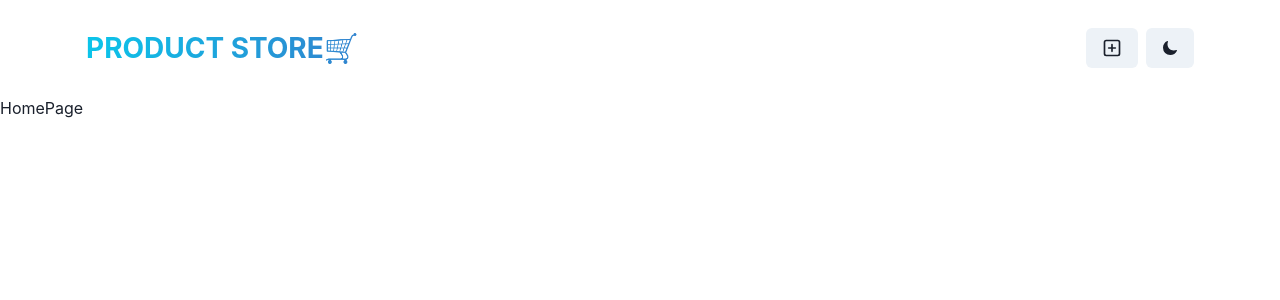
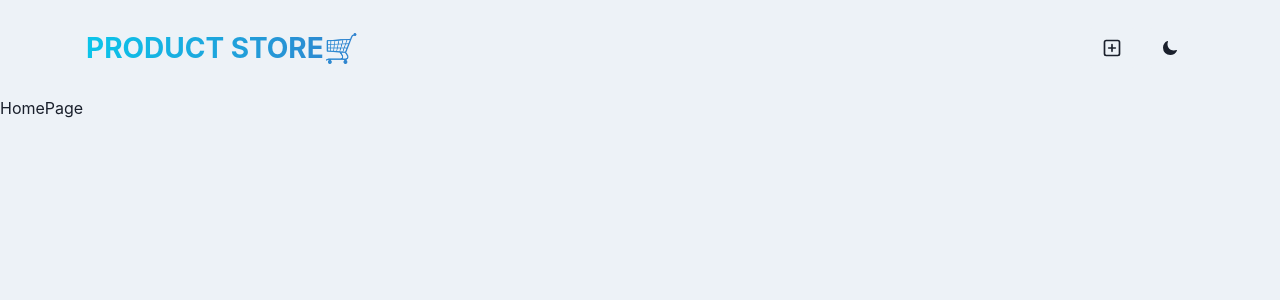
Before and after one commit to Monametsi-s/product-store, a React (Vite) app in the folder frontend/: page / in a window 1280 px wide. Shown: the top 300 px of the page. Built offline with nearby package versions, Linux system fonts and the light colour scheme.

Commit message:
Move color value controller to app file

```diff
--- a/frontend/src/App.jsx
+++ b/frontend/src/App.jsx
@@ -1,4 +1,4 @@
-import { Button, Box } from "@chakra-ui/react"
+import { Button, Box, useColorModeValue } from "@chakra-ui/react"
 import { Route, Routes } from "react-router-dom"
 import HomePage from "./pages/HomePage"
 import CreatePage from "./pages/CreatePage"
@@ -8,7 +8,7 @@
 
   return (
     <>
-     <Box minH={"100vh"}>
+     <Box minH={"100vh"} bg={useColorModeValue("gray.100", "gray.900")}>
       <Navbar />
         <Routes>
         <Route path="/" element={<HomePage />} />
--- a/frontend/src/components/Navbar.jsx
+++ b/frontend/src/components/Navbar.jsx
@@ -8,7 +8,7 @@
 const Navbar = () => {
   const { colorMode, toggleColorMode } = useColorMode();
   return (
-    <Container maxW={"1140px"} p={4}>
+    <Container maxW={"1140px"} p={4} >
       <Flex
         h={16}
         alignItems={"center"}
```
